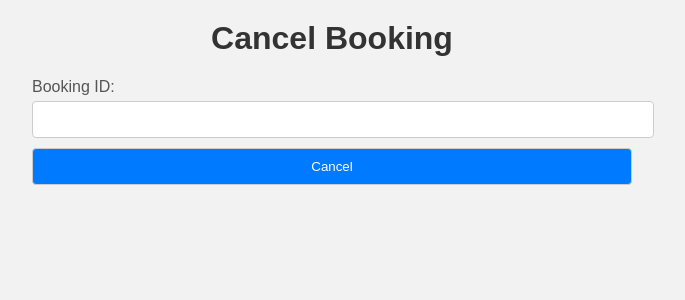
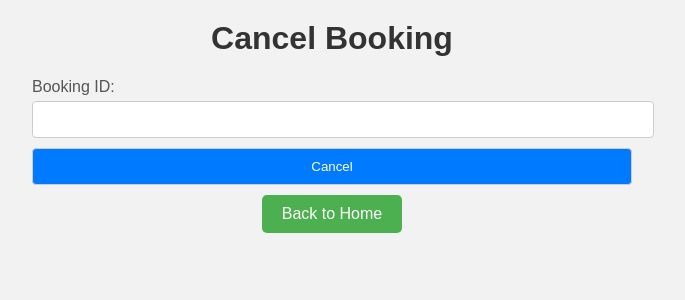
Before and after one commit to LEKSHMI-01/BookMySpace, a Flask app: page /cancel in a window 1280 px wide. Shown: the top 300 px of the page, without its empty margins (308-993 px from the left). Run offline with Flask 3, Linux system fonts and the light colour scheme.

Commit message:
back-button(2)

```diff
--- a/templates/cancel.html
+++ b/templates/cancel.html
@@ -77,6 +77,22 @@
                 <p class="error">{{ error_message }}</p>
             {% endif %}
         {% endif %}
+        <a class="back-button" href="/home">Back to Home</a>
+        <style>
+            .back-button {
+    display: inline-block;
+    padding: 10px 20px;
+    background-color: #4CAF50;
+    color: white;
+    text-decoration: none;
+    border-radius: 5px;
+  }
+
+
+  .back-button:hover {
+    background-color: #45a049;
+  }
+        </style>
     </div>
 </body>
 </html>
```
Also changed, not shown: templates/error.html (+16 -0 lines).
